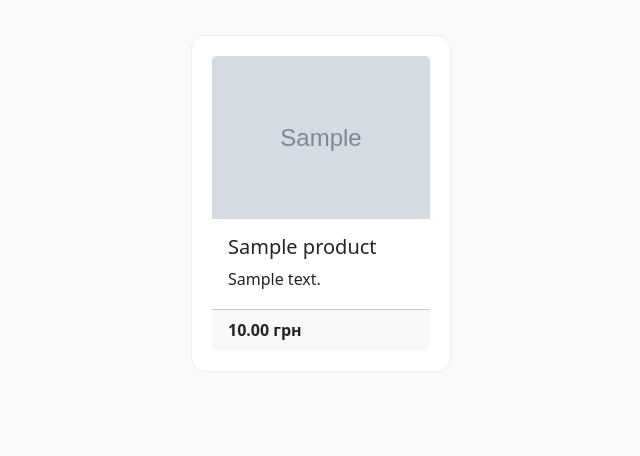
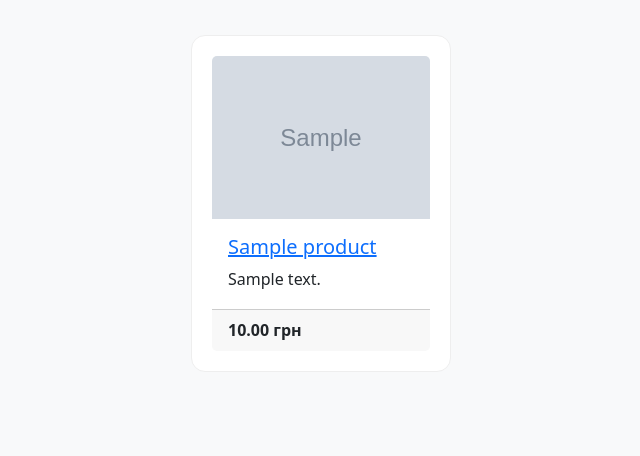
Before and after one commit to mykolasakovskiy/biomarket, a Django app: page /products/ in a window 1280 px wide. Shown: the part 223-679 px from the top of the page, without its empty margins (35-675 px from the left). Run offline with Django 5.2, Linux system fonts and the light colour scheme; tables that the repository leaves empty hold one stand-in row (values such as "Sample post").

Commit message:
Link products to detail pages

```diff
--- a/biomarket/templates/products/list.html
+++ b/biomarket/templates/products/list.html
@@ -9,10 +9,14 @@
       <div class="col-md-4 mb-4">
         <div class="card h-100">
           {% if product.image %}
-            <img src="{{ product.image.url }}" class="card-img-top" alt="{{ product.name }}">
+            <a href="{% url 'product_detail' product.slug %}">
+              <img src="{{ product.image.url }}" class="card-img-top" alt="{{ product.name }}">
+            </a>
           {% endif %}
           <div class="card-body">
-            <h5 class="card-title">{{ product.name }}</h5>
+            <h5 class="card-title">
+              <a href="{% url 'product_detail' product.slug %}">{{ product.name }}</a>
+            </h5>
             <p class="card-text">{{ product.description }}</p>
           </div>
           <div class="card-footer">
```
